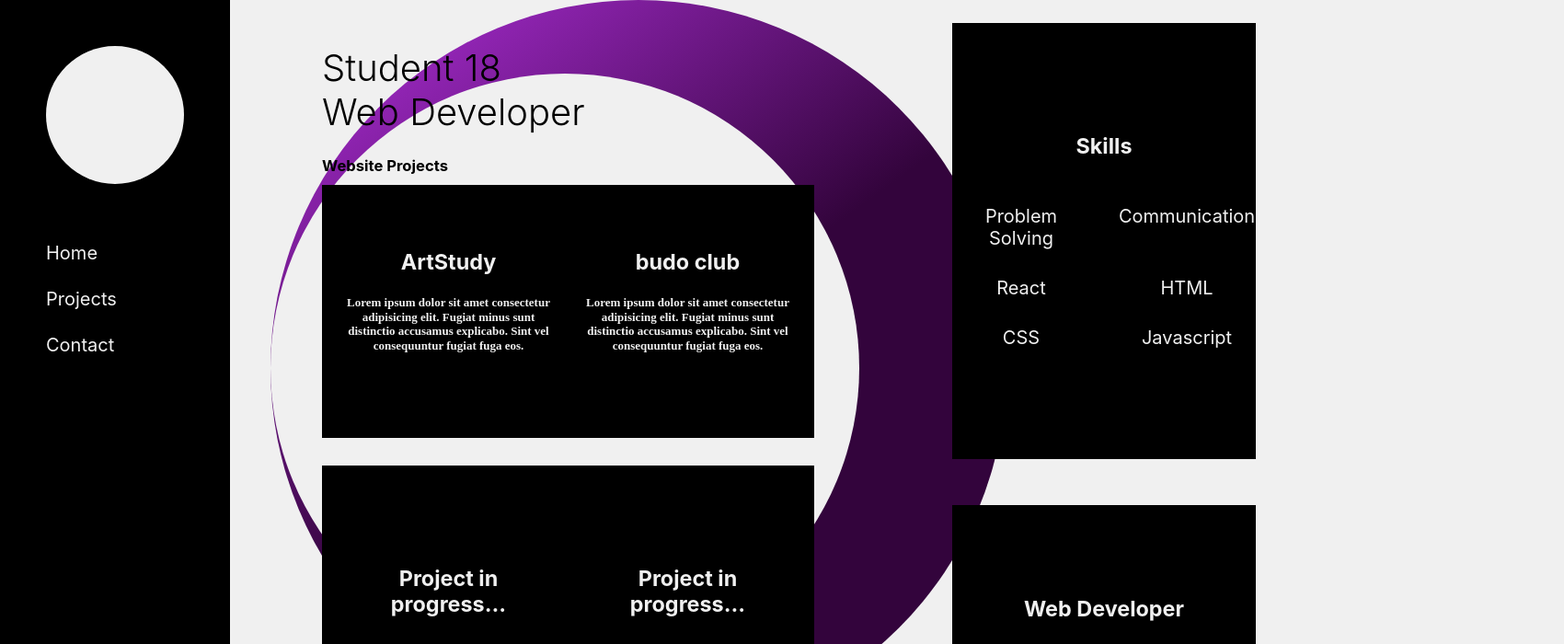
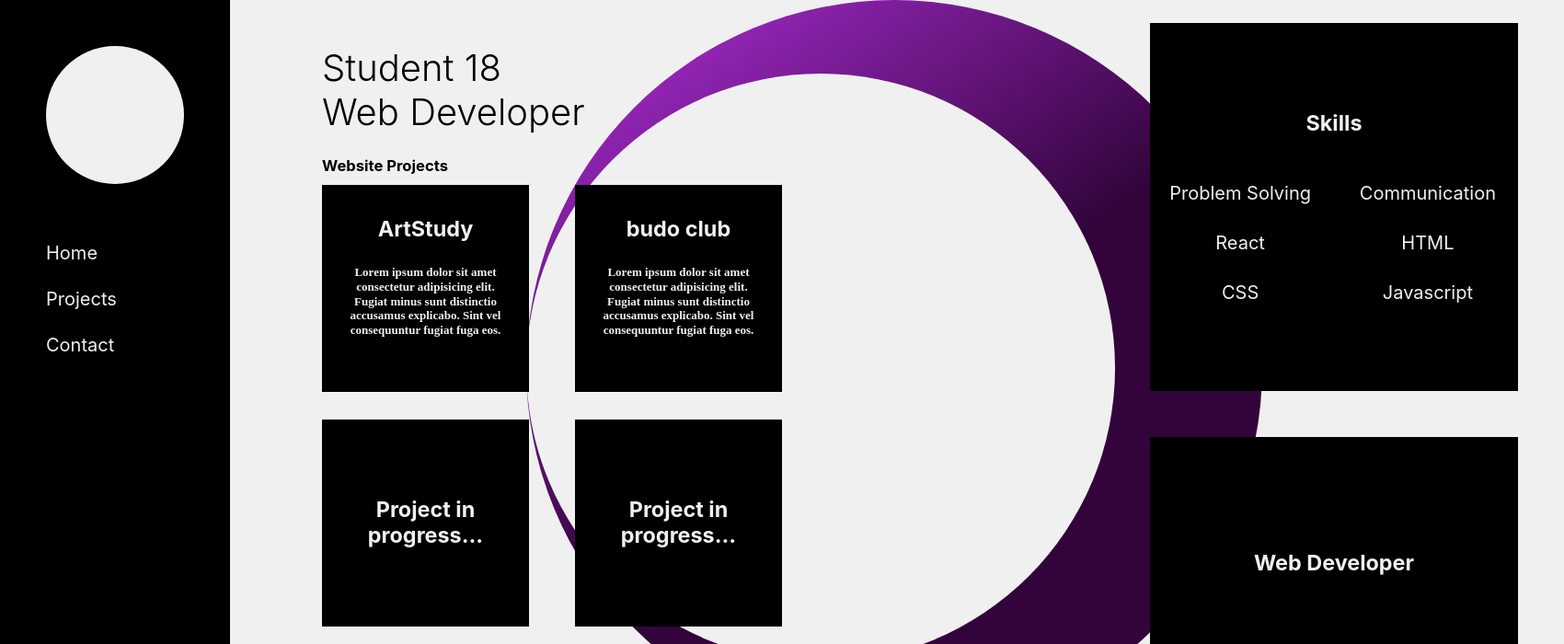
Before and after one commit to santatsut/portfolioWebsite, a Vue app: page / in a window 1280 px wide. Shown: the top 700 px of the page at 92% size, 1700 px wide, since content can reach past the window. Built offline with nearby package versions, Linux system fonts and the light colour scheme.

Commit message:
second minor commit

```diff
--- a/src/App.vue
+++ b/src/App.vue
@@ -15,6 +15,6 @@ import HomeView from './views/HomeView.vue';
 <style scoped>
 #main {
   display: flex;
-  flex-direction: row;
+  width: 100%;
 }
 </style>
--- a/src/views/HomeView.vue
+++ b/src/views/HomeView.vue
@@ -2,11 +2,16 @@
 </script>
 
 <template>
+  <div>
+    <!-- Top Section -->
+    <div id="topSection">
       <div id="background">
         <div id="outerCircle">
           <div id="innerCircle"></div>
         </div>
       </div>
+      <!-- Flex container for left + right -->
+      <div id="topContent">
         <div id="leftSection">
           <div id="homeMain">
             <div id="titleText">
@@ -29,13 +34,14 @@
               <div class="bentoBox">
                 <h3>Project in progress...</h3>
               </div>
-      </div>
               <button class="bentoBox" id="designTemplates">
                 <h3>Website Design Templates</h3>
                 <div id="arrowDown"></div>
               </button>
             </div>
           </div>
+        </div>
+
         <div id="rightSection">
           <div class="bentoBox" id="skillBox">
             <h3>Skills</h3>
@@ -52,15 +58,47 @@
             <h3>Web Developer</h3>
           </div>
         </div>
+      </div>
+    </div>
+
+    <!-- Lower Section -->
+    <div id="lowerSection">
+      <h2>Templates</h2>
+      <div id="templateArea">
+        <div class="templateBox"></div>
+        <div class="templateBox"></div>
+        <div class="templateBox"></div>
+      </div>
+    </div>
+  </div>
 </template>
 
 <style>
+
+#topSection {
+  position: relative;
+  width: 100%;
+}
+
+#topContent {
+  display: flex;
+  align-items: flex-start;
+  position: relative;
+  width: 100%;
+}
+
+#lowerSection {
+  width: 100%;
+  margin: 50px;
+  height: 800px;
+  background-color: #33043C;
+
+}
 
 #background {
   position: absolute;
   margin-left: 23%;
   width: 50%;
-  height: 100vh;
 }
 
 #outerCircle {
@@ -89,9 +127,10 @@
 #squares4 {
   display: grid;
   grid-template-columns: repeat(auto-fill, minmax(200px, 1fr));
-  column-gap: 60px;
+  grid-auto-rows: 225px;
+  column-gap: 50px;
   row-gap: 30px;
-  max-width: 600px;
+  width: 500px;
   margin: 0px;
   padding: 0px;
 }
@@ -101,9 +140,6 @@
   flex-direction: column;
   background-color: black;
   color: #F0F0F0;
-  width: 225px;
-  height: 225px;
-  padding: 25px;
   text-align: center;
   align-items: center;
   justify-content: center;
@@ -116,6 +152,7 @@
 .bentoBox h5 {
   font-family: 'Times New Roman', Times, serif;
   font-size: small;
+  margin: 25px;
 }
 
 #designTemplates {
@@ -126,9 +163,10 @@
   margin-top: 30px;
   border: none;
   font-size: 20px;
-  letter-spacing:0.3cap;
+  letter-spacing: 0.3cap;
   font-weight: 300;
   padding: 10px;
+  grid-column: 1 / -1;
 }
 
 #arrowDown {
@@ -137,7 +175,6 @@
   height: 0;
   border-left: 15px solid transparent;
   border-right: 15px solid transparent;
-
   border-top: 15px solid #F0F0F0;
 }
 
@@ -151,23 +188,20 @@ h1 {
 #proText {
   color: black;
   margin: 25px 0 10px 0;
-
 }
 
 #rightSection {
   display: flex;
-  position: relative;
   flex-direction: column;
   align-items: center;
   width: 40%;
-  height: 100vh;
-  margin-left: 75px;
+  margin-left: 300px;
 }
 
 #skillBox {
   position: relative;
-  width: 65%;
-  height: 60vh;
+  width: 100%;
+  height: 50vh;
   margin: 25px;
 }
 
@@ -177,16 +211,15 @@ h1 {
   position: relative;
   margin-top: 50px;
   list-style: none;
-  column-gap: 30px;
+  column-gap: 50px;
   row-gap: 30px;
   max-width: 400px;
 }
 
 #shortText {
   position: relative;
-  width: 65%;
-  height: 25vh;
+  width: 100%;
   margin: 25px;
+  height: 275px;
 }
-
 </style>
```
Lines whose indentation alone changed are shown as unchanged.
